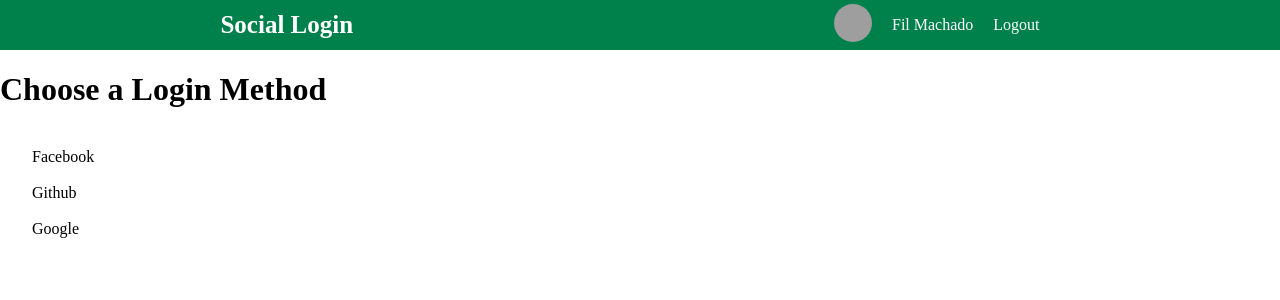
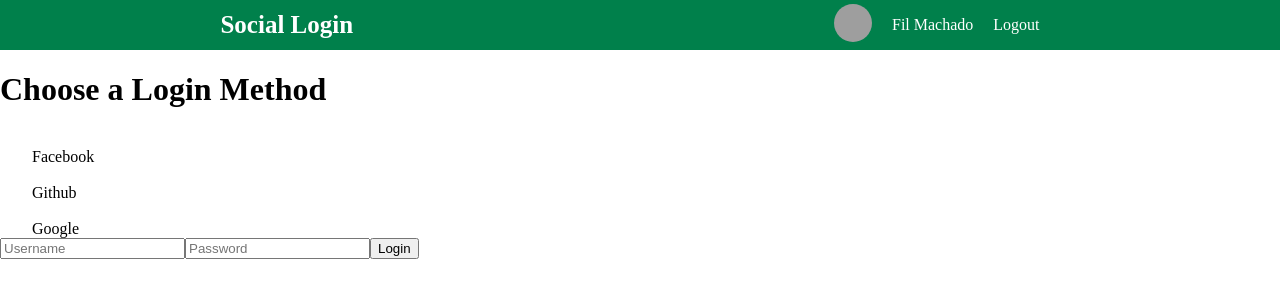
Before and after one commit to FilipiMachado/react-social-login, a React (Create React App) app: page / in a window 1280 px wide. Shown: the top 300 px of the page. Built offline with nearby package versions, Linux system fonts and the light colour scheme; grey boxes are pictures that could not be loaded.

Commit message:
added login page

```diff
--- a/src/pages/Login.jsx
+++ b/src/pages/Login.jsx
@@ -23,7 +23,11 @@ const Login = () => {
             Google
           </div>
         </div>
-        <div className="right"></div>
+        <div className="right">
+          <input type="text" placeholder="Username" />
+          <input type="password" placeholder="Password" />
+          <button className="submit">Login</button>
+        </div>
       </div>
     </div>
   );
```
